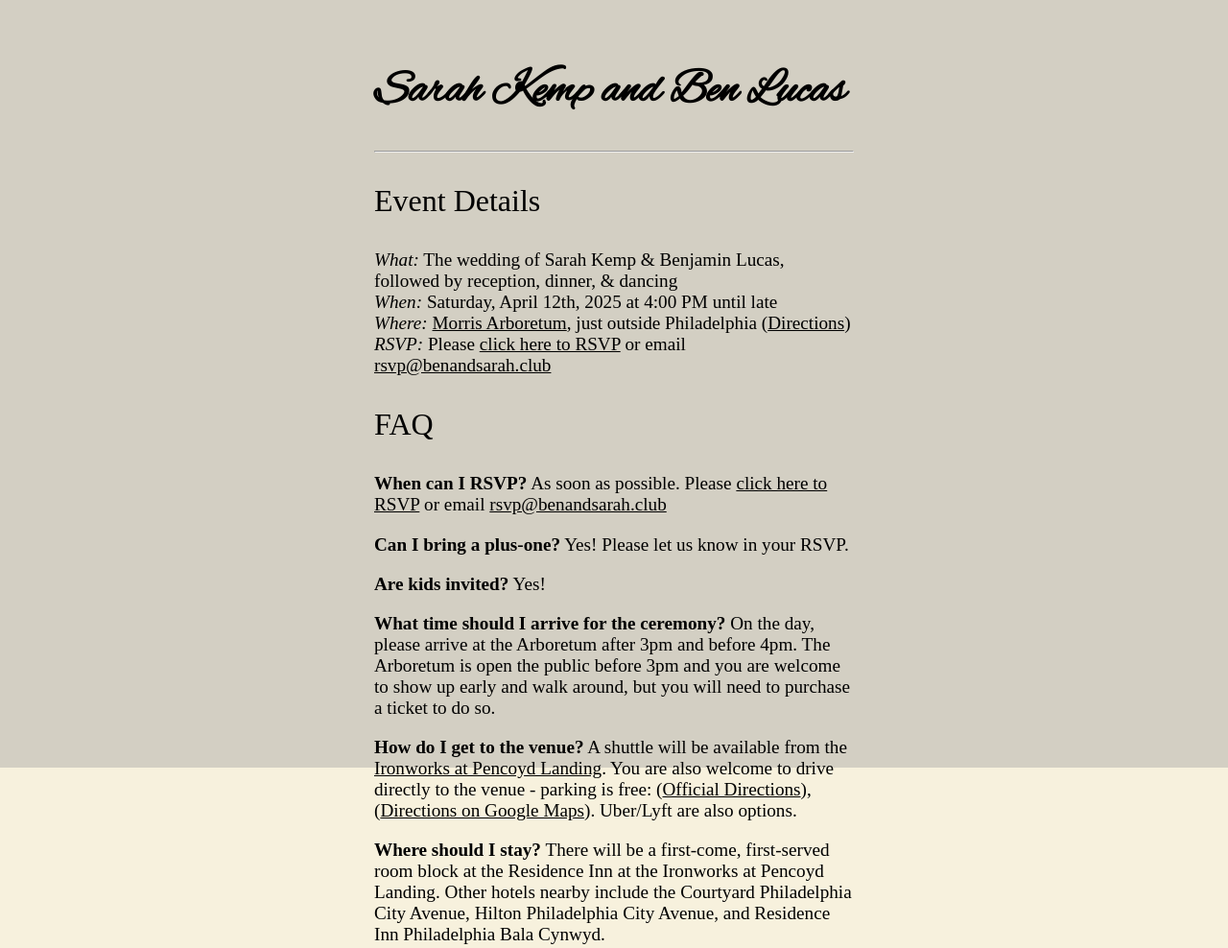
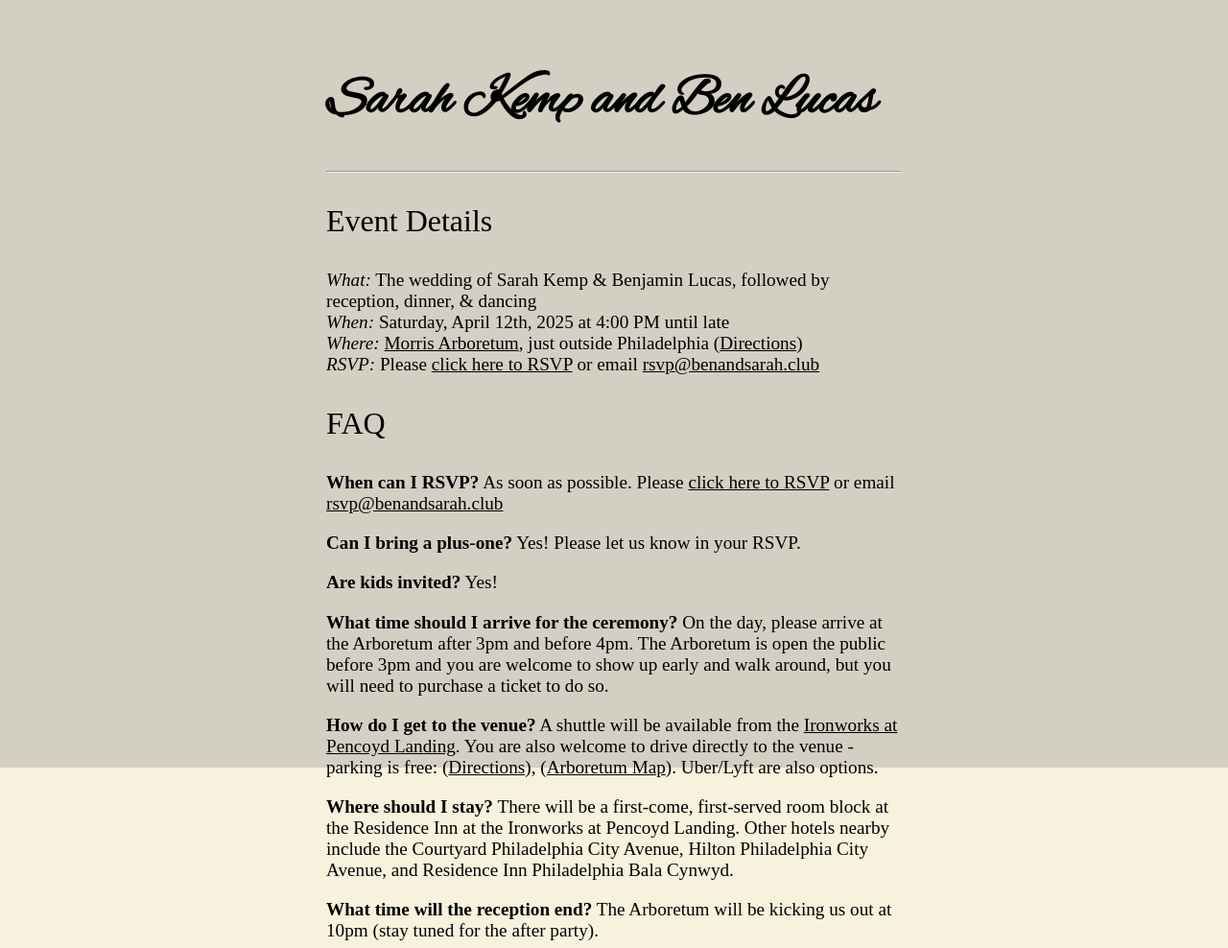
Before and after one commit to bnlcas/benandsarah.club, a plain HTML site: page info.html in a window 1280 px wide. Shown: the top 988 px of the page at 96% size. Drawn offline with Linux system fonts and the light colour scheme.

Commit message:
fixed responsive line break and changed directions to google maps

```diff
--- a/css/style.css
+++ b/css/style.css
@@ -37,12 +37,12 @@ body{
     padding-top: 25px;
 }
 
-@media only screen and (min-width: 500px) {
-    .main{ width: 450px; }
+@media only screen and (min-width: 600px) {
+    .main{ width: 80vw; }
 }
 
-@media only screen and (min-width: 768px) {
-    .main{ width: 500px; }
+@media only screen and (min-width: 800px) {
+    .main{ width: 600px; }
 }
 
 .nav-links{
@@ -72,30 +72,38 @@ body{
 
 h1{
     font-family: "Alex Brush", cursive;
-    font-size: 10.2rem;
+    font-size: 3.3rem;
+}
+
+span.line {
+    display: inline-block;
 }
 
 @media only screen and (min-width: 380px) {
-    h1{ font-size: 4.8rem; }
+    h1{ font-size: 3.2rem; }
 }
 
 @media only screen and (min-width: 500px) {
-    h1{ font-size: 4.0rem; }
+    h1{ font-size: 3.0rem; }
 }
 
 @media only screen and (min-width: 768px) {
-    h1{ font-size: 3.0rem; }
+    h1{ font-size: 3.5rem; }
 }
 
 
 h3{
-    font-size: 3.0rem;
+    font-size: 2.4rem;
     color: black;
     font-weight: normal;
 }
 
+@media only screen and (min-width: 380px) {
+    h3{ font-size: 2.3rem; }
+}
+
 @media only screen and (min-width: 500px) {
-    h3{ font-size: 2.5rem; }
+    h3{ font-size: 2.2rem; }
 }
 
 @media only screen and (min-width: 768px) {
--- a/info.html
+++ b/info.html
@@ -1,6 +1,8 @@
 <html>
   <head>
     <meta charset="utf-8">
+    <meta name="viewport" content="width=device-width, initial-scale=1">
+
     <title>Ben and Sarah Information</title>
     <link rel="preconnect" href="https://fonts.googleapis.com">
     <link rel="preconnect" href="https://fonts.gstatic.com" crossorigin>
@@ -13,15 +15,17 @@
     <div id="backgroundImage">
     </div>
       <div class="main">
-        <h1>Sarah Kemp and Ben Lucas</h1>
-        <hr>
+        <h1>
+            <span class="line">Sarah Kemp and </span>
+            <span class="line">Ben Lucas</span>
+          </h1>        <hr>
         <h3>Event Details</h3>
         <p>
             <i>What:</i> The wedding of Sarah Kemp & Benjamin Lucas, followed by reception, dinner, & dancing
             <br>
             <i>When:</i> Saturday, April 12th, 2025 at 4:00 PM until late
             <br>
-            <i>Where:</i> <a href="https://www.morrisarboretum.org">Morris Arboretum</a>, just outside Philadelphia (<a href = "https://www.morrisarboretum.org/visit/know-you-go/directions-parking">Directions</a>)
+            <i>Where:</i> <a href="https://www.morrisarboretum.org">Morris Arboretum</a>, just outside Philadelphia (<a href="https://www.google.com/maps/place/Morris+Arboretum+%26+Gardens+of+the+University+of+Pennsylvania/@40.0881617,-75.2219848,17z/data=!3m1!4b1!4m6!3m5!1s0x89c6bbdf9a144213:0x49e24bd00df62d42!8m2!3d40.0881617!4d-75.2219848!16zL20vMGQwYmdm?entry=ttu">Directions</a>)
             <br>
             <i>RSVP:</i> Please <a href="mailto:rsvp@benandsarah.club">click here to RSVP</a>  or email <a href="mailto:rsvp@benandsarah.club">rsvp@benandsarah.club</a>
         </p>
@@ -49,7 +53,7 @@
                 <b>How do I get to the venue?</b>
                  A shuttle will be available from the <a href="https://www.ironworks-pa.com">Ironworks at Pencoyd Landing</a>.
                  You are also welcome to drive directly to the venue - parking is free:
-                (<a href = "https://www.morrisarboretum.org/visit/know-you-go/directions-parking">Official Directions</a>), (<a href="https://www.google.com/maps/place/Morris+Arboretum+%26+Gardens+of+the+University+of+Pennsylvania/@40.0881617,-75.2219848,17z/data=!3m1!4b1!4m6!3m5!1s0x89c6bbdf9a144213:0x49e24bd00df62d42!8m2!3d40.0881617!4d-75.2219848!16zL20vMGQwYmdm?entry=ttu">Directions on Google Maps</a>). Uber/Lyft are also options.
+                (<a href="https://www.google.com/maps/place/Morris+Arboretum+%26+Gardens+of+the+University+of+Pennsylvania/@40.0881617,-75.2219848,17z/data=!3m1!4b1!4m6!3m5!1s0x89c6bbdf9a144213:0x49e24bd00df62d42!8m2!3d40.0881617!4d-75.2219848!16zL20vMGQwYmdm?entry=ttu">Directions</a>), (<a href = "https://www.morrisarboretum.org/visit/know-you-go/directions-parking">Arboretum Map</a>). Uber/Lyft are also options.
             </p>
 
             <p>
@@ -90,7 +94,7 @@
             <p>
                 <b>Tell me more about the Morris Arboretum! </b> Sure!
                 <a href="https://www.morrisarboretum.org">The Morris Arboretum & Gardens of the University of Pennsylvania</a> is a 92 acre botanical garden and the official arboretum of the Commonwealth of Pennsylvania. The Arboretum is is located at 100 East Northwestern Avenue, Chestnut Hill, Philadelphia, Pennsylvania.
-                The Arboretum has ample free parking with handicap accesibile spaces. (<a href = "https://www.morrisarboretum.org/visit/know-you-go/directions-parking">Directions</a>)
+                The Arboretum has ample free parking with handicap accesibile spaces. (<a href="https://www.google.com/maps/place/Morris+Arboretum+%26+Gardens+of+the+University+of+Pennsylvania/@40.0881617,-75.2219848,17z/data=!3m1!4b1!4m6!3m5!1s0x89c6bbdf9a144213:0x49e24bd00df62d42!8m2!3d40.0881617!4d-75.2219848!16zL20vMGQwYmdm?entry=ttu">Directions on Google Maps</a>)
             </p>
             <br>
             <br>
```
Also changed, not shown: index.html (+6 -1 lines).
